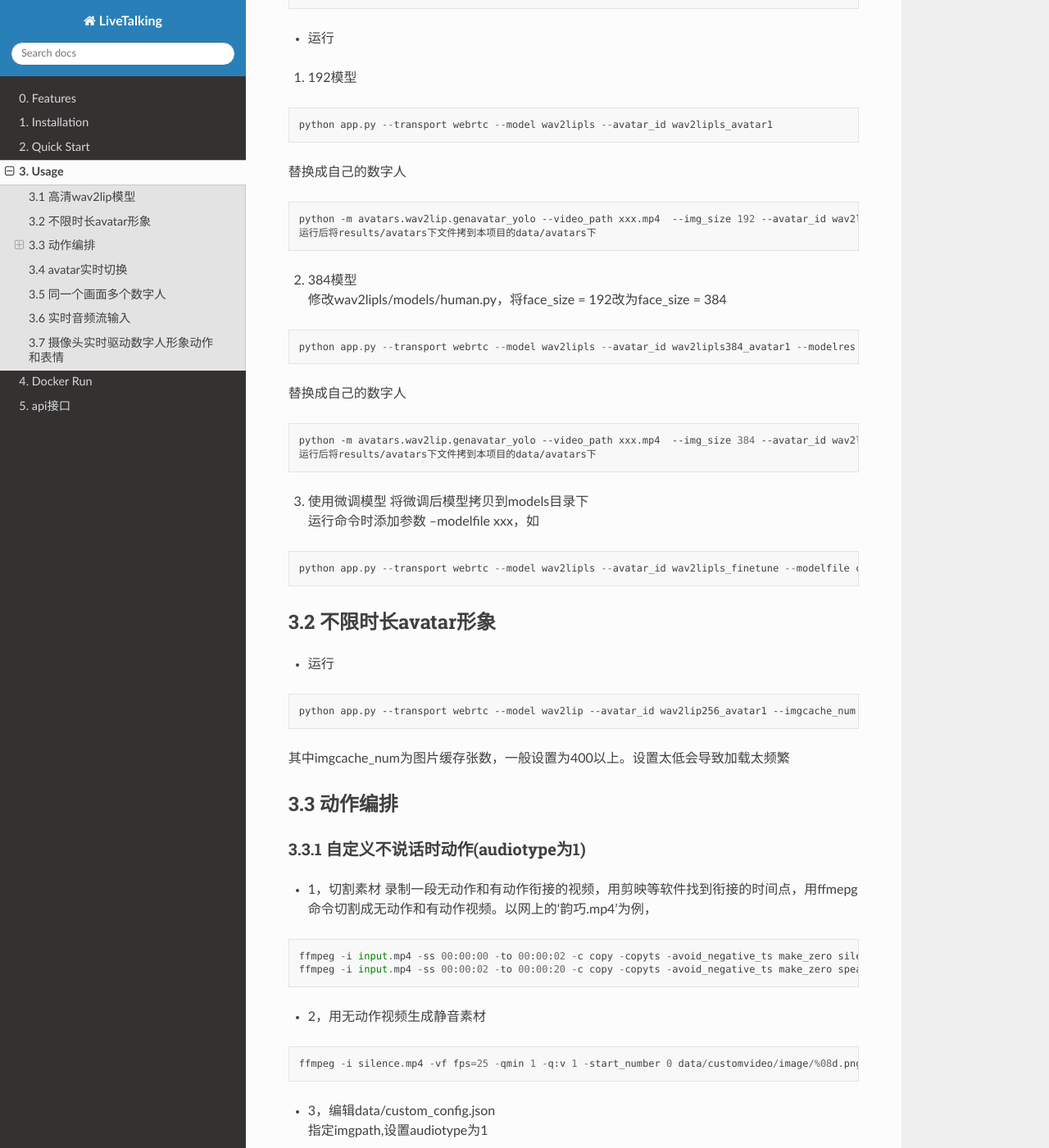
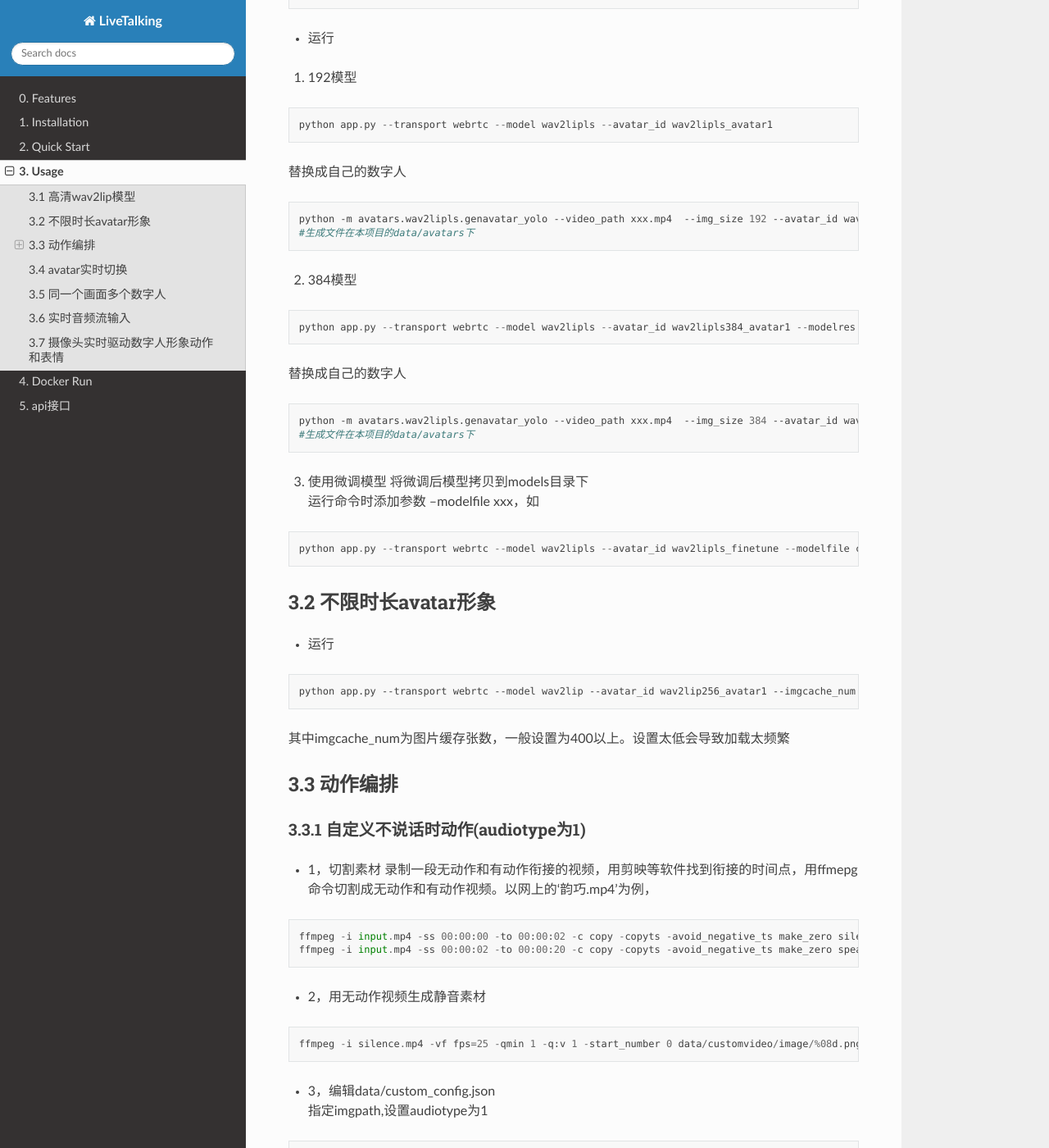
Before and after one commit to lipku/livetalking-doc, a Sphinx documentation site: the page built from docs/source/usage.md, in a window 1280 px wide and 1400 px high, scrolled down 380 px. Shown: the whole window at 82% size. Built offline with Sphinx 7.4.7 and the Read the Docs theme 3.1.0, drawn with Linux system fonts in a browser that asks for light colours; some of the changed text lies outside the part shown.

Commit message:
update doc

````diff
--- a/docs/source/usage.md
+++ b/docs/source/usage.md
@@ -17,18 +17,17 @@
 ```
  替换成自己的数字人
 ```bash
-python -m avatars.wav2lip.genavatar_yolo --video_path xxx.mp4  --img_size 192 --avatar_id wav2lipls_avatar1
-运行后将results/avatars下文件拷到本项目的data/avatars下
+python -m avatars.wav2lipls.genavatar_yolo --video_path xxx.mp4  --img_size 192 --avatar_id wav2lipls_avatar1
+#生成文件在本项目的data/avatars下
 ```
 2. 384模型
-修改wav2lipls/models/human.py，将face_size = 192改为face_size = 384
 ```
 python app.py --transport webrtc --model wav2lipls --avatar_id wav2lipls384_avatar1 --modelres 384
 ```
 替换成自己的数字人
 ```bash
-python -m avatars.wav2lip.genavatar_yolo --video_path xxx.mp4  --img_size 384 --avatar_id wav2lipls384_avatar1
-运行后将results/avatars下文件拷到本项目的data/avatars下
+python -m avatars.wav2lipls.genavatar_yolo --video_path xxx.mp4  --img_size 384 --avatar_id wav2lipls384_avatar1
+#生成文件在本项目的data/avatars下
 ```
 3. 使用微调模型
 将微调后模型拷贝到models目录下
@@ -70,7 +69,7 @@
 ```
 - 4，用有动作视频生成avatar，如
 ```
-python -m avatars.wav2lip.genavatar_yolo  --video_path speak.mp4  --img_size 192 --avatar_id wav2lipls_avatar1
+python -m avatars.wav2lipls.genavatar_yolo  --video_path speak.mp4  --img_size 192 --avatar_id wav2lipls_avatar1
 ```
 其中img_size根据不同的模型分别设置
 
@@ -126,8 +125,8 @@
 1. 准备原始视频，视频中有多个人脸，不要相互遮挡；人物相对位置固定，比如A在B左边就一直在左边，不要移动到B的右边。
 2. 用原始视频生成多个avatar
 ```bash
-python -m avatars.wav2lip.genavatar_yolo_multi  --video_path ~/multiclip.mp4  --img_size 256 --avatar_id wav2lip_left --nth_avatar 0
-python -m avatars.wav2lip.genavatar_yolo_multi  --video_path ~/multiclip.mp4  --img_size 256 --avatar_id wav2lip_right --nth_avatar 1
+python -m avatars.wav2lipls.genavatar_yolo_multi  --video_path ~/multiclip.mp4  --img_size 256 --avatar_id wav2lip_left --nth_avatar 0
+python -m avatars.wav2lipls.genavatar_yolo_multi  --video_path ~/multiclip.mp4  --img_size 256 --avatar_id wav2lip_right --nth_avatar 1
 ```
 nth_avatar: specifies which face to use for lip-syncing. 0 means the most left face, 1 means the second left face, and so on
 3. 运行服务
````
Also changed, not shown: other parts of docs/source/usage.md (+1 -1 lines).
